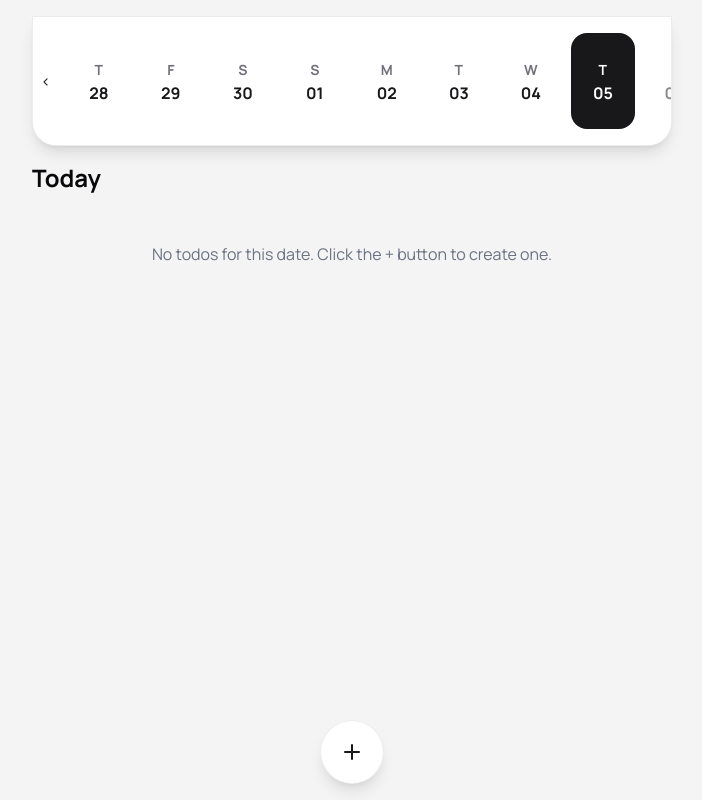
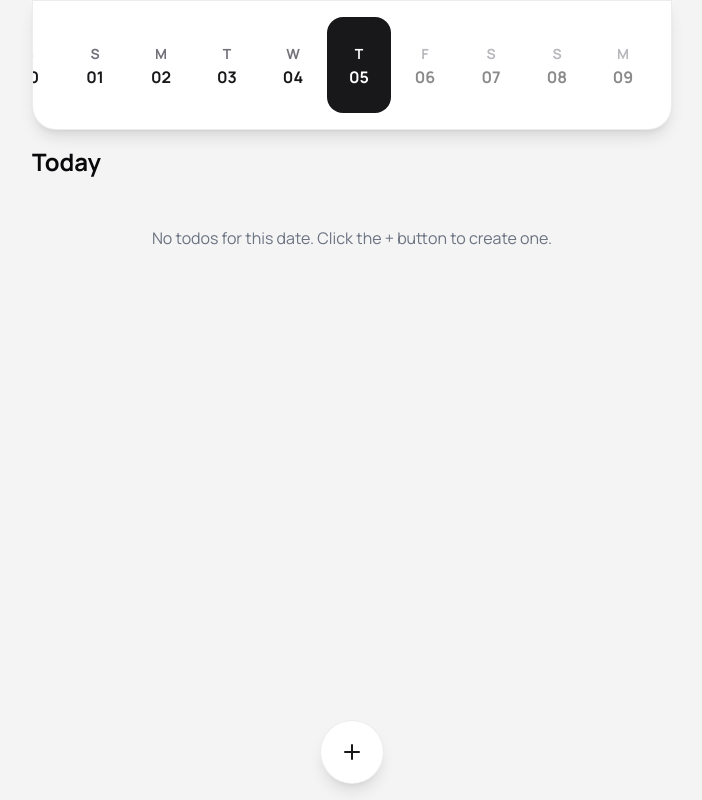
Before and after one commit to asrvd/imagined-todo, a Next.js app: page / in a window 1280 px wide. Shown: the whole page, without its empty margins (288-990 px from the left). Built offline with nearby package versions, Linux system fonts and the light colour scheme.

Commit message:
chore: better date slider

```diff
--- a/package.json
+++ b/package.json
@@ -25,6 +25,7 @@
     "react-dom": "19.0.0-rc-66855b96-20241106",
     "react-hook-form": "^7.53.2",
     "react-hot-toast": "^2.4.1",
+    "swiper": "^11.1.15",
     "tailwind-merge": "^2.5.5",
     "zod": "^3.23.8",
     "zustand": "^5.0.2"
@@ -33,7 +34,6 @@
     "@types/node": "^20",
     "@types/react": "^18",
     "@types/react-dom": "^18",
-    "@types/react-slick": "^0.23.13",
     "eslint": "^8",
     "eslint-config-next": "15.0.3",
     "postcss": "^8",
--- a/src/components/TodoList.tsx
+++ b/src/components/TodoList.tsx
@@ -1,7 +1,7 @@
 "use client";
 
-import { useEffect, useState, useRef } from "react";
-import { format, addDays, subDays, isSameDay, isAfter } from "date-fns";
+import { useEffect, useState } from "react";
+import { format, addDays, isSameDay, isAfter } from "date-fns";
 import { useTodoStore } from "@/store/todo.store";
 import { AddTodo } from "./AddTodo";
 import { EditTodo } from "./EditTodo";
@@ -10,14 +10,18 @@ import { Trash2 } from "lucide-react";
 import { Checkbox } from "@/components/ui/checkbox";
 import { useToggleTodo } from "@/store/todo.store";
 import clsx from "clsx";
+import { Swiper, SwiperSlide } from "swiper/react";
+import {
+  Navigation,
+  A11y,
+  Mousewheel,
+} from "swiper/modules";
+import "swiper/css";
 
 export const TodoList = () => {
   const { todos, initialized, initializeTodos, deleteTodo } = useTodoStore();
   const toggleTodo = useToggleTodo();
   const [selectedDate, setSelectedDate] = useState(new Date());
-  const [startDate, setStartDate] = useState(subDays(new Date(), 7));
-  const [endDate, setEndDate] = useState(addDays(new Date(), 7));
-  const sliderRef = useRef<HTMLDivElement>(null);
 
   useEffect(() => {
     if (!initialized) {
@@ -33,62 +37,27 @@ export const TodoList = () => {
     setSelectedDate(date);
   };
 
-  const handleSlide = (direction: "left" | "right") => {
-    if (direction === "left") {
-      setStartDate((prevStartDate) => subDays(prevStartDate, 1));
-    } else {
-      setEndDate((prevEndDate) => addDays(prevEndDate, 1));
-    }
-  };
-
-  const handleTouchStart = (e: React.TouchEvent) => {
-    const touchStartX = e.touches[0].clientX;
-    sliderRef.current!.dataset.touchStartX = touchStartX.toString();
-  };
-
-  const handleTouchMove = (e: React.TouchEvent) => {
-    const touchStartX = parseFloat(
-      sliderRef.current!.dataset.touchStartX || "0"
-    );
-    const touchEndX = e.touches[0].clientX;
-    const touchDiff = touchStartX - touchEndX;
-
-    if (touchDiff > 50) {
-      handleSlide("right");
-    } else if (touchDiff < -50) {
-      handleSlide("left");
-    }
-  };
-
   const filteredTodos = todos.filter((todo) =>
     isSameDay(new Date(todo.createdAt), selectedDate)
   );
 
-  const renderDateSlider = () => {
+  const TOTAL_DAYS = 1000;
+  const ITEM_WIDTH = 50;
+
+  const getDateFromIndex = (index: number): Date => {
     const today = new Date();
-    const dates = [];
-    for (let date = startDate; date <= endDate; date = addDays(date, 1)) {
-      dates.push(date);
-    }
+    return addDays(today, index - Math.floor(TOTAL_DAYS / 2));
+  };
+
+  const DateButton = ({ index }: { index: number }) => {
+    const date = getDateFromIndex(index);
+    const today = new Date();
 
     return (
-      <div
-        ref={sliderRef}
-        className="flex justify-start items-center space-x-2 mb-4 overflow-x-scroll bg-white border border-zinc-200/70 shadow-lg rounded-b-[1.5rem] py-4 hide-scrollbar"
-        onTouchStart={handleTouchStart}
-        onTouchMove={handleTouchMove}
-      >
+      <div className="w-full">
         <button
-          onClick={() => handleSlide("left")}
-          className="p-2 rounded-lg text-zinc-900"
-        >
-          &lt;
-        </button>
-        {dates.map((date) => (
-          <button
-            key={date.toISOString()}
           onClick={() => handleDateChange(date)}
-            disabled={date > today}
+          disabled={isAfter(date, today)}
           className={`px-2 py-6 rounded-2xl hover:text-white transition-colors duration-300 ease-out cursor-pointer min-w-16 ${
             isAfter(date, today) &&
             "opacity-50 pointer-events-none cursor-not-allowed"
@@ -114,28 +83,37 @@ export const TodoList = () => {
             {format(date, "dd")}
           </span>
         </button>
+      </div>
+    );
+  };
+
+  const renderDateSlider = () => {
+    const todayIndex = Math.floor(TOTAL_DAYS / 2);
+
+    return (
+      <div className="mb-4 bg-white border border-zinc-200/70 shadow-lg rounded-b-[1.5rem] py-4">
+        <Swiper
+          modules={[Navigation, A11y, Mousewheel]}
+          spaceBetween={16}
+          slidesPerView="auto"
+          centeredSlides={true}
+          initialSlide={todayIndex}
+          mousewheel={{
+            sensitivity: 0,
+          }}
+        >
+          {Array.from({ length: TOTAL_DAYS }).map((_, index) => (
+            <SwiperSlide key={index} style={{ width: ITEM_WIDTH }}>
+              <DateButton index={index} />
+            </SwiperSlide>
           ))}
-        <button
-          onClick={() => handleSlide("right")}
-          className="px-2 py-1 text-zinc-900 rounded-lg"
-        >
-          &gt;
-        </button>
+        </Swiper>
       </div>
     );
   };
 
   return (
     <div className="space-y-4 lg:w-1/2 w-full">
-      <style jsx>{`
-        .hide-scrollbar::-webkit-scrollbar {
-          display: none;
-        }
-        .hide-scrollbar {
-          -ms-overflow-style: none; /* IE and Edge */
-          scrollbar-width: none; /* Firefox */
-        }
-      `}</style>
       {renderDateSlider()}
       <div className="flex justify-between items-center px-4 lg:px-0">
         <h2 className="text-2xl font-bold">
```
Also changed, not shown: 1 other file (tests, documents, lock files or other folders). Lines whose indentation alone changed are shown as unchanged.
